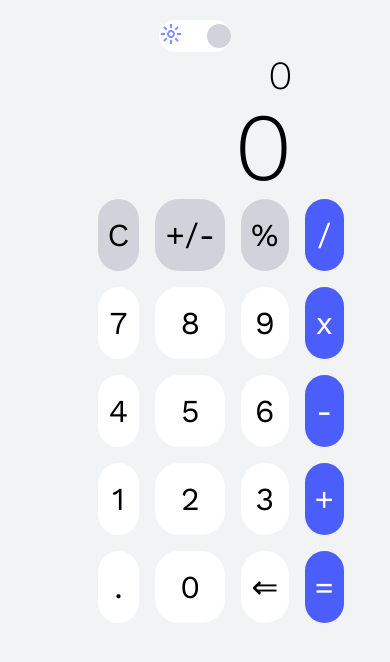
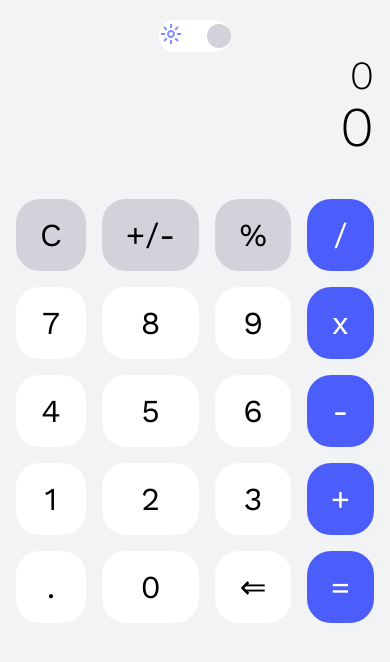
Before and after one commit to ggquicky/nerdifyLabs-calculator, a plain HTML site: page index.html in a window 390 px wide. Drawn offline with nearby package versions, Linux system fonts and the light colour scheme.

Commit message:
Update index.css

```diff
--- a/index.css
+++ b/index.css
@@ -174,3 +174,18 @@ color: black;
       transform: translateX(-48px);
     }
   }
+
+
+  @media screen and (max-width:425px) {
+    .main{
+        padding: 5% 16px;
+    }
+    .calculatorFinishProcess{
+
+    font-size: 56px;
+    line-height: 56px;
+
+
+    }
+
+  }
```
